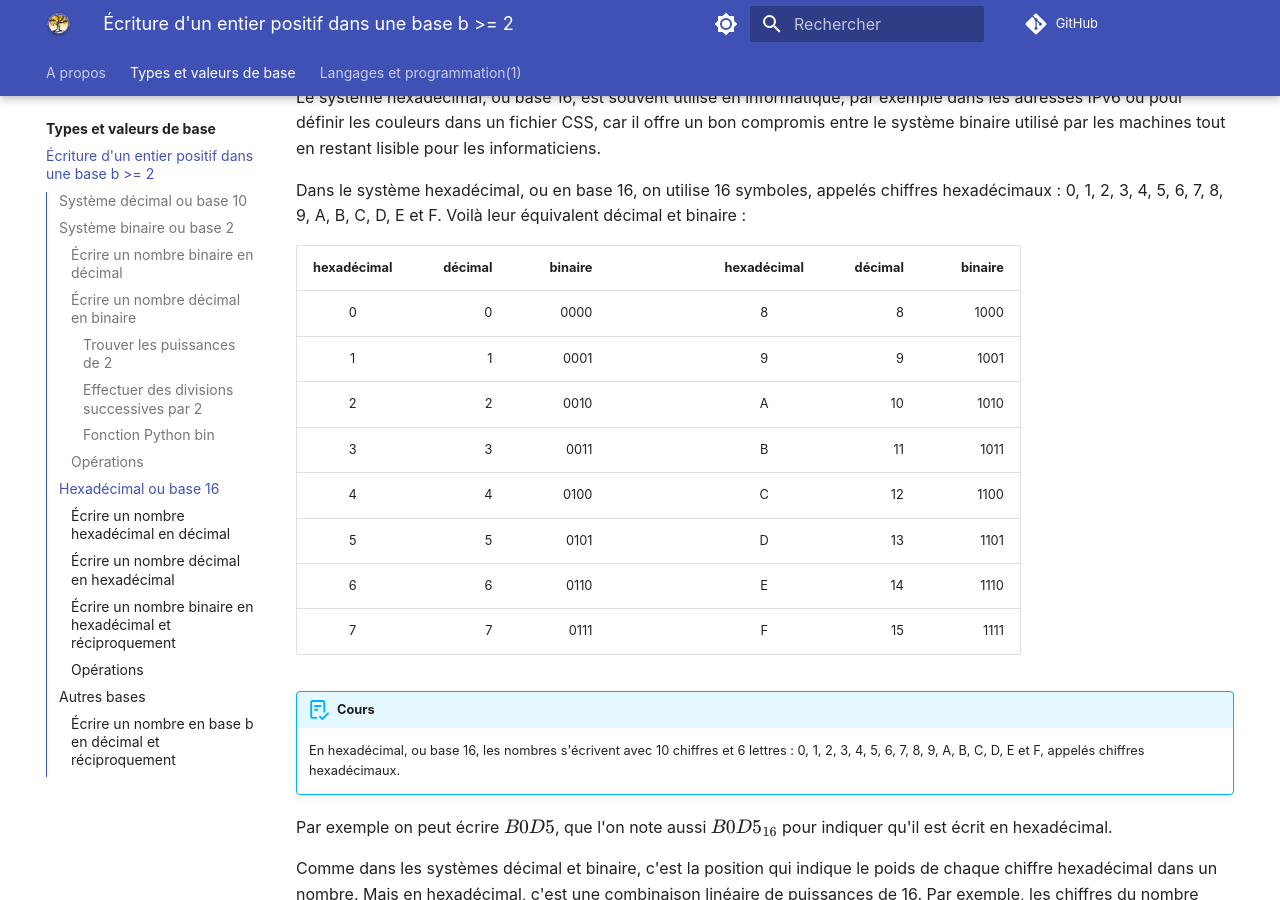
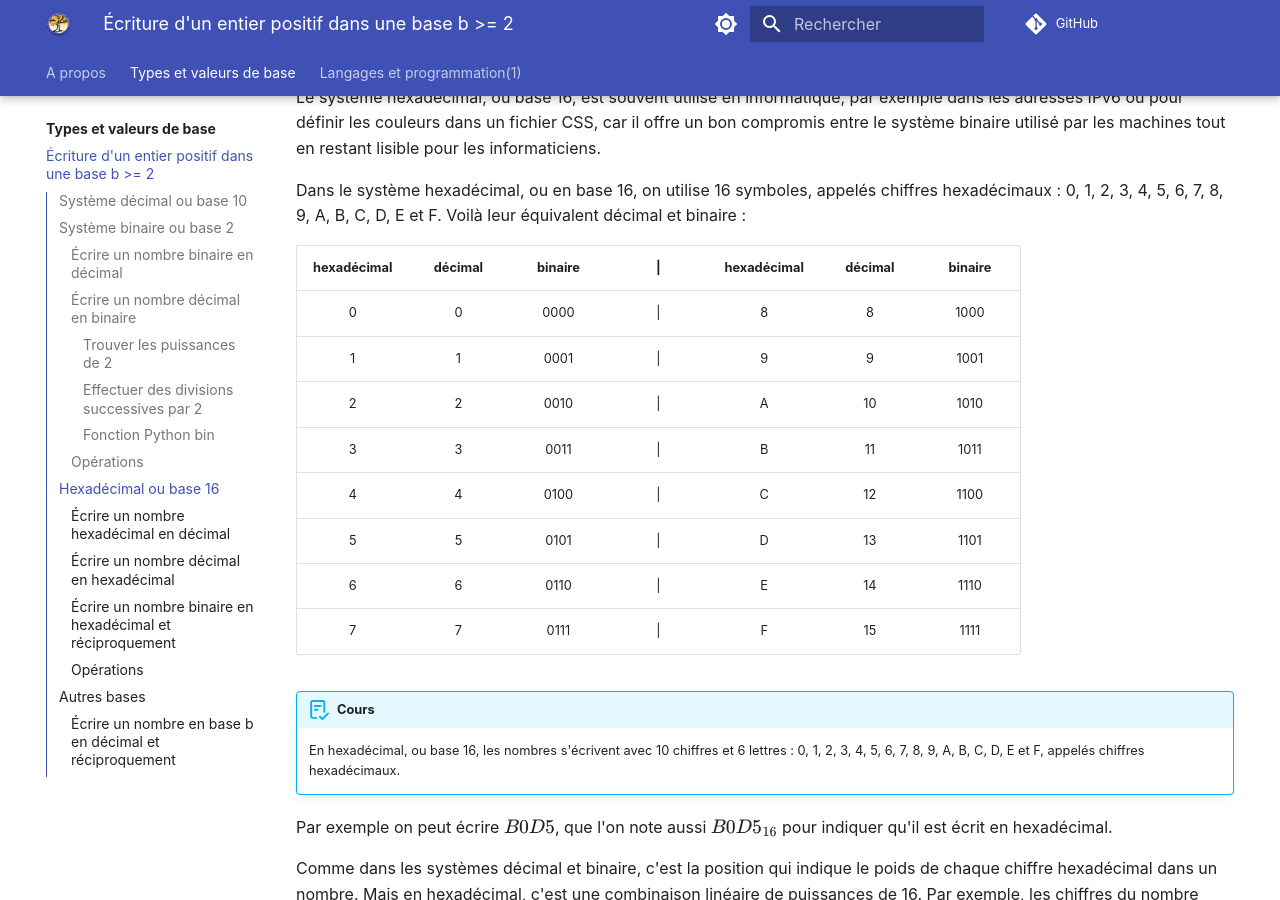
Before and after one commit to eipaca/NSI-1, an MkDocs documentation site: the page built from docs/types-et-valeurs-de-base/1-ecriture-entier-positif-en-base-b.md, in a window 1280 px wide and 900 px high, scrolled down 13273 px. Built offline with MkDocs 1.6.1 and Material for MkDocs 9.7.7, drawn with Linux system fonts in a browser that asks for light colours; emoji names are drawn with the system emoji font; comment, search, counter and statistics services are not loaded.

Commit message:
Add files via upload

```diff
--- a/docs/types-et-valeurs-de-base/1-ecriture-entier-positif-en-base-b.md
+++ b/docs/types-et-valeurs-de-base/1-ecriture-entier-positif-en-base-b.md
@@ -679,16 +679,16 @@ Le système hexadécimal, ou base 16, est souvent utilisé en informatique, par
 Dans le système hexadécimal, ou en base 16, on utilise 16 symboles, appelés chiffres hexadécimaux : 0, 1, 2, 3, 4, 5, 6, 7, 8, 9, A, B, C, D, E et F. Voilà leur équivalent décimal et binaire :
 
 
-|hexadécimal|décimal|binaire||hexadécimal|décimal|binaire|
-|:-:|-:|-:||:-:|-:|-:|
-|0|0|0000||8|8|1000|
-|1|1|0001||9|9|1001|
-|2|2|0010||A|10|1010|
-|3|3|0011||B|11|1011|
-|4|4|0100||C|12|1100|
-|5|5|0101||D|13|1101|
-|6|6|0110||E|14|1110|
-|7|7|0111||F|15|1111|
+|hexadécimal|décimal|binaire|\||hexadécimal|décimal|binaire|
+|:-:|:-:|:-:|:-:|:-:|:-:|:-:|
+|0|0|0000|\||8|8|1000|
+|1|1|0001|\||9|9|1001|
+|2|2|0010|\||A|10|1010|
+|3|3|0011|\||B|11|1011|
+|4|4|0100|\||C|12|1100|
+|5|5|0101|\||D|13|1101|
+|6|6|0110|\||E|14|1110|
+|7|7|0111|\||F|15|1111|
 
 
 
```
